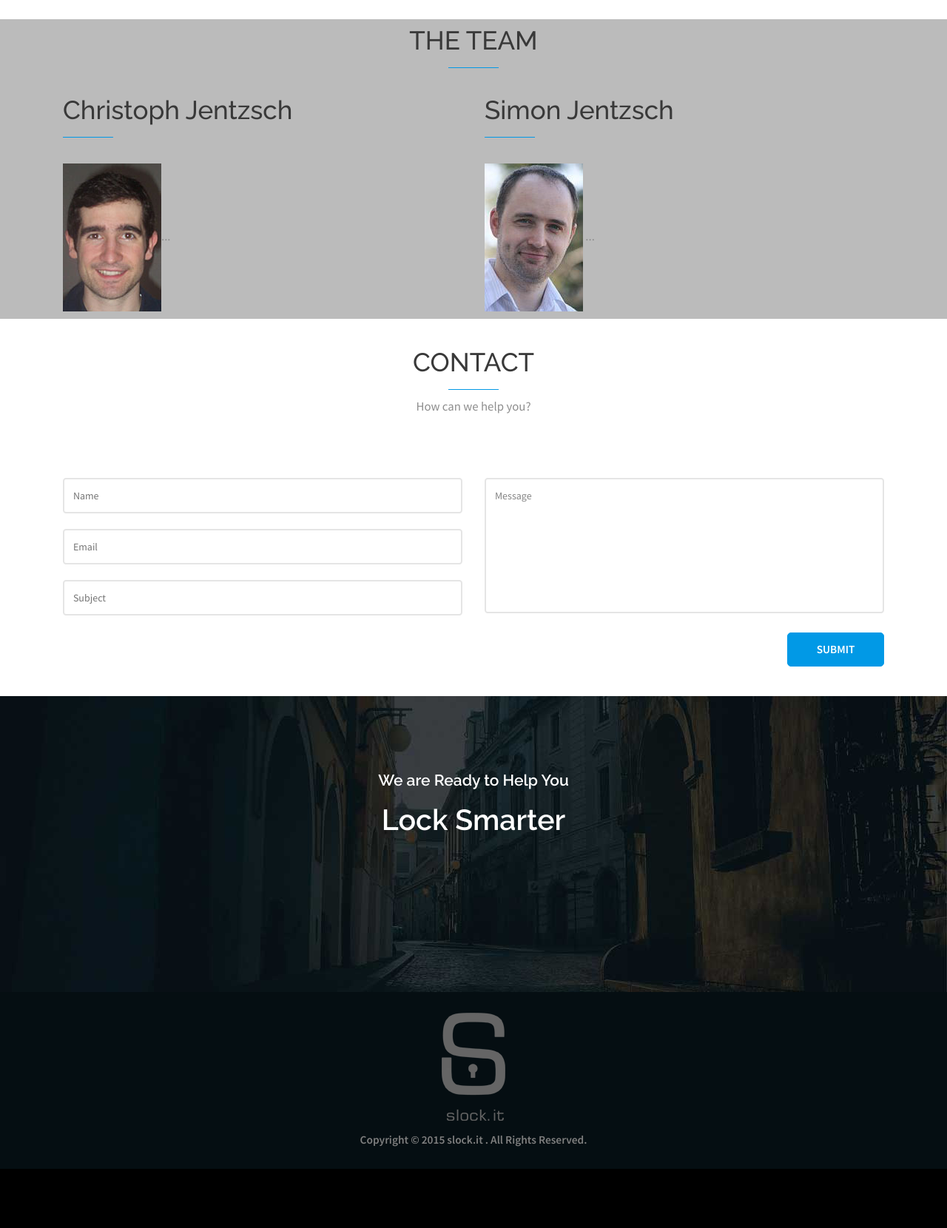
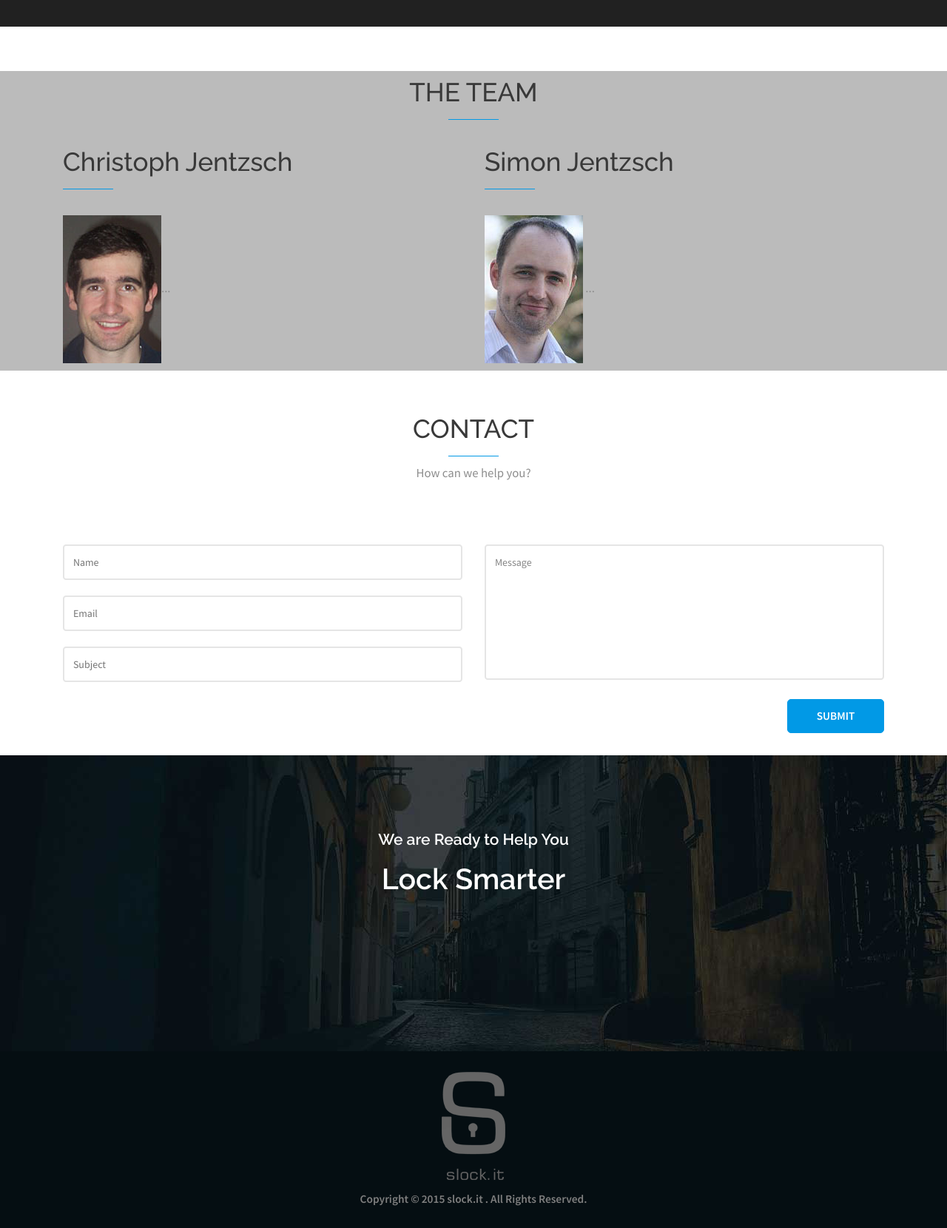
Before and after one commit to yiseul/www, a PHP site: page / in a window 1280 px wide. Shown: the part 1247-2907 px from the top of the page at 74% size. Before the commit the page ends 2827 px from the top, so only its background shows below. Run offline with PHP 8.4, Linux system fonts and the light colour scheme.

Commit message:
Update style.css

```diff
--- a/css/style.css
+++ b/css/style.css
@@ -28,7 +28,8 @@ margin:0;
 padding:0;
 }
 .page {
-	margin-top: 40px;
+	padding-top:30px;
+	padding-bottom:30px
 }
 /*----*/
 .banner{
```
